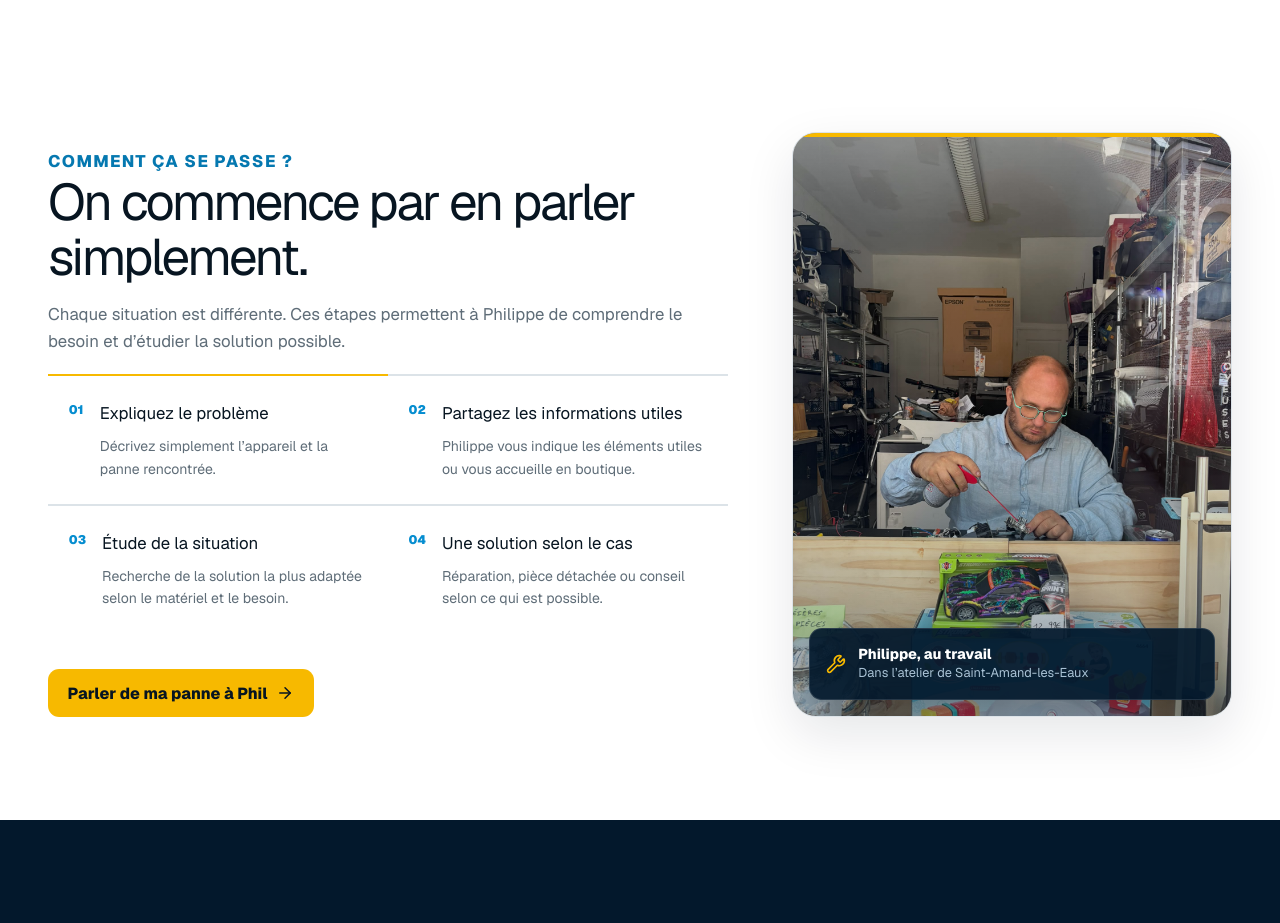
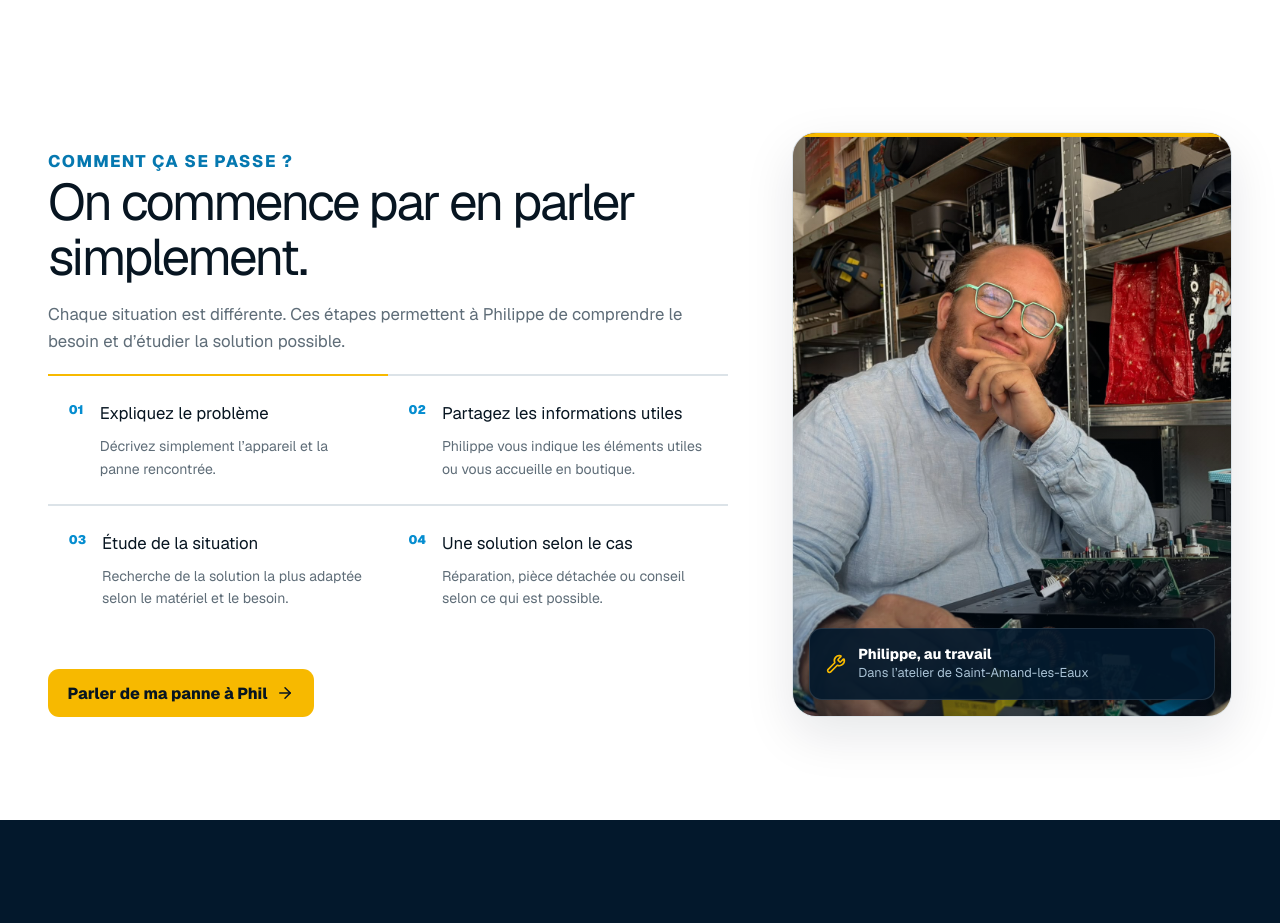
Before and after one commit to gcools-collab/phil-multi-services, a Next.js app: page / in a window 1280 px wide. Shown: the part 4820-5743 px from the top of the page. Built offline with nearby package versions, Linux system fonts and the light colour scheme; no server answers.

Commit message:
Modif: Photo "Au travail"

```diff
--- a/data/photos.ts
+++ b/data/photos.ts
@@ -12,7 +12,7 @@ export const philPhotos = {
     alt: "Philippe, artisan de Phil Multi-Services, photographié à Saint-Amand-les-Eaux.",
   },
   workshop: {
-    src: "/images/phil/IMG-20260905-WA0009.jpg",
+    src: "/images/phil/IMG-20260905-WA0002.jpg",
     alt: "Philippe concentré sur une réparation dans son atelier de Saint-Amand-les-Eaux.",
   },
   repair: {
```
